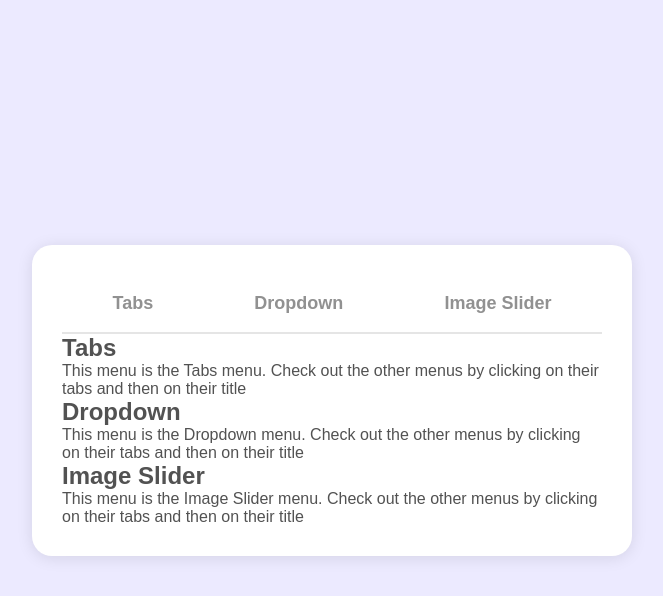
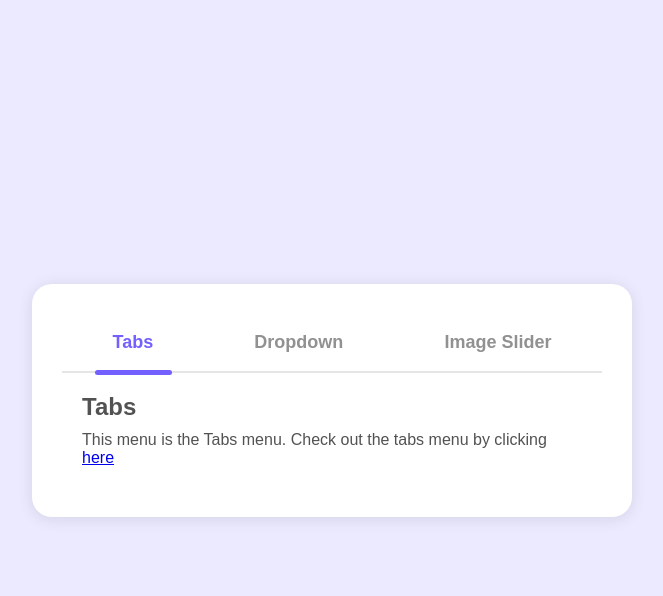
Before and after one commit to Ayen11/JS-Menus, a plain HTML site: page index-tabs.html in a window 1280 px wide. Both pictures are taken after a click on the button "Tabs". Shown: the whole page, without its empty margins (308-971 px from the left). Drawn offline with Linux system fonts and the light colour scheme.

Commit message:
finished working on the tabs menu
now i need to do the image slider one, fix the dropdown menu and add the option to move to the image slider from the other two menus

```diff
--- a/index-tabs.html
+++ b/index-tabs.html
@@ -9,30 +9,32 @@
   <body>
 <div class="container">
     <div class="tab_box">
-        <button class="tab_btn">Tabs</button>
+        <button class="tab_btn active">Tabs</button>
         <button class="tab_btn">Dropdown</button>
         <button class="tab_btn">Image Slider</button>
+        <div class="line"></div>
     </div>
     <div class="content_box">
 
         <!--Tabs menu-->
-        <div class="content">
+        <div class="content active">
             <h2>Tabs</h2>
-            <p>This menu is the Tabs menu. Check out the other menus by clicking on their tabs and then on their title</p>
+            <p>This menu is the Tabs menu. Check out the tabs menu by clicking <a href="index-tabs.html">here</a></p>
         </div>
 
     <!--Dropdown menu-->
         <div class="content">
             <h2>Dropdown</h2>
-            <p>This menu is the Dropdown menu. Check out the other menus by clicking on their tabs and then on their title</p>
+            <p>This menu is the Dropdown menu. Check out the Dropdown menu by clicking <a href="index.html">here</a></p>
         </div>
 
     <!--Image Slider menu-->
         <div class="content">
             <h2>Image Slider</h2>
-            <p>This menu is the Image Slider menu. Check out the other menus by clicking on their tabs and then on their title</p>
+            <p>This menu is the Slider menu. Check out the Slider menu by clicking <a href="index-tabs.html">here</a></p>
         </div>
     </div>
 </div>
+<script src="script-tabs.js"></script>
   </body>
 </html>
--- /dev/null
+++ b/script-tabs.js
@@ -0,0 +1,20 @@
+const tabs = document.querySelectorAll(".tab_btn");
+const all_content = document.querySelectorAll(".content");
+
+tabs.forEach((tab, index) => {
+  tab.addEventListener("click", () => {
+    tabs.forEach((tab) => {
+      tab.classList.remove("active");
+    });
+    tab.classList.add("active");
+
+    var line = document.querySelector(".line");
+    line.style.width = event.target.offsetWidth + "px";
+    line.style.left = event.target.offsetLeft + "px";
+
+    all_content.forEach((content) => {
+      content.classList.remove("active");
+    });
+    all_content[index].classList.add("active");
+  });
+});
--- a/style-tabs.css
+++ b/style-tabs.css
@@ -28,6 +28,7 @@ body {
   justify-content: space-around;
   align-items: center;
   border-bottom: 2px solid rgba(53, 53, 53, 0.13);
+  position: relative;
 }
 
 .tab_box .tab_btn {
@@ -39,3 +40,46 @@ body {
   cursor: pointer;
   padding: 18px;
 }
+
+.content_box {
+  padding: 20px;
+}
+
+.content_box .content {
+  display: none;
+  animation: moving 0.5s ease;
+}
+
+@keyframes moving {
+  from {
+    transform: translateX(50px);
+    opacity: 0;
+  }
+  to {
+    transform: translateX(0px);
+    opacity: 1;
+  }
+}
+
+.content_box .content.active {
+  display: block;
+}
+
+.content_box .content h2 {
+  margin-bottom: 10px;
+}
+
+.tab_box .tab_btn.active {
+  color: #7360ff;
+}
+
+.line {
+  position: absolute;
+  top: 56px;
+  left: 33px;
+  width: 77px;
+  height: 5px;
+  background-color: #7360ff;
+  border-radius: 10px;
+  transition: all 0.3s ease-in-out;
+}
```
